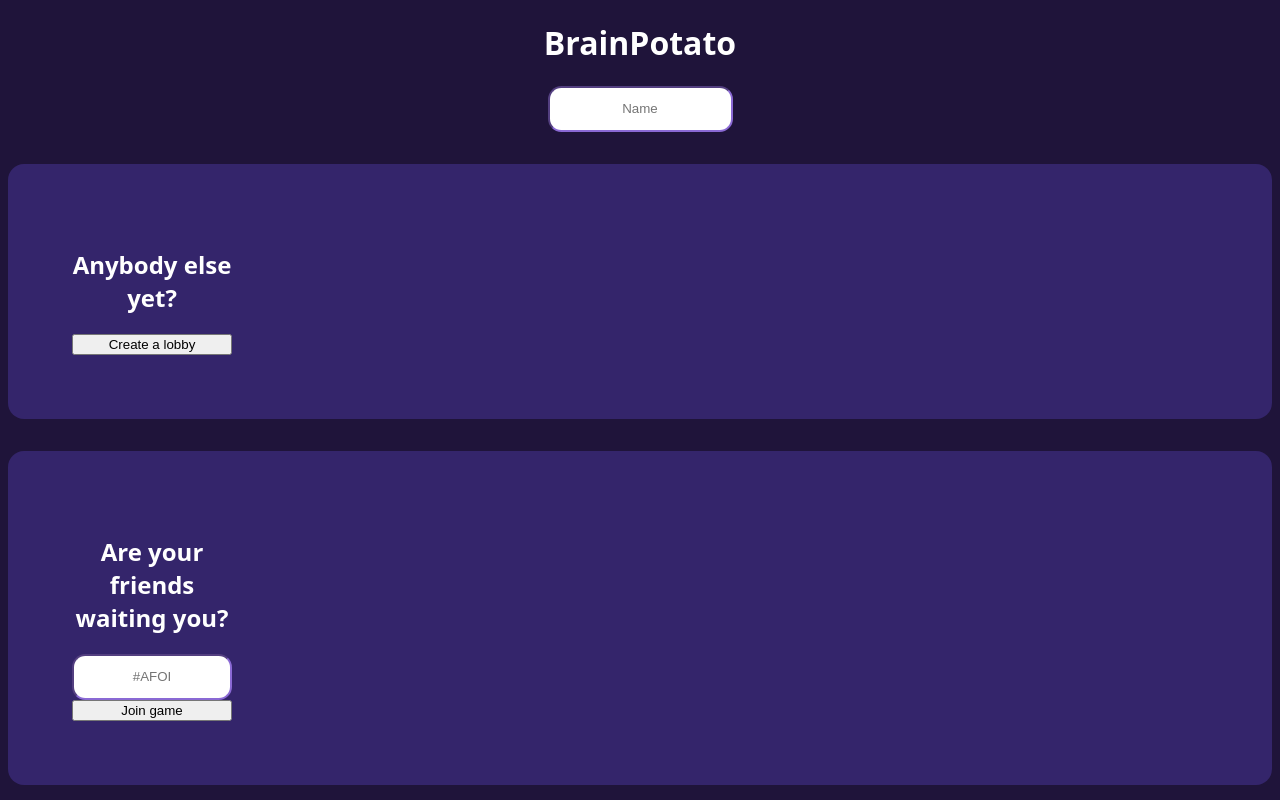
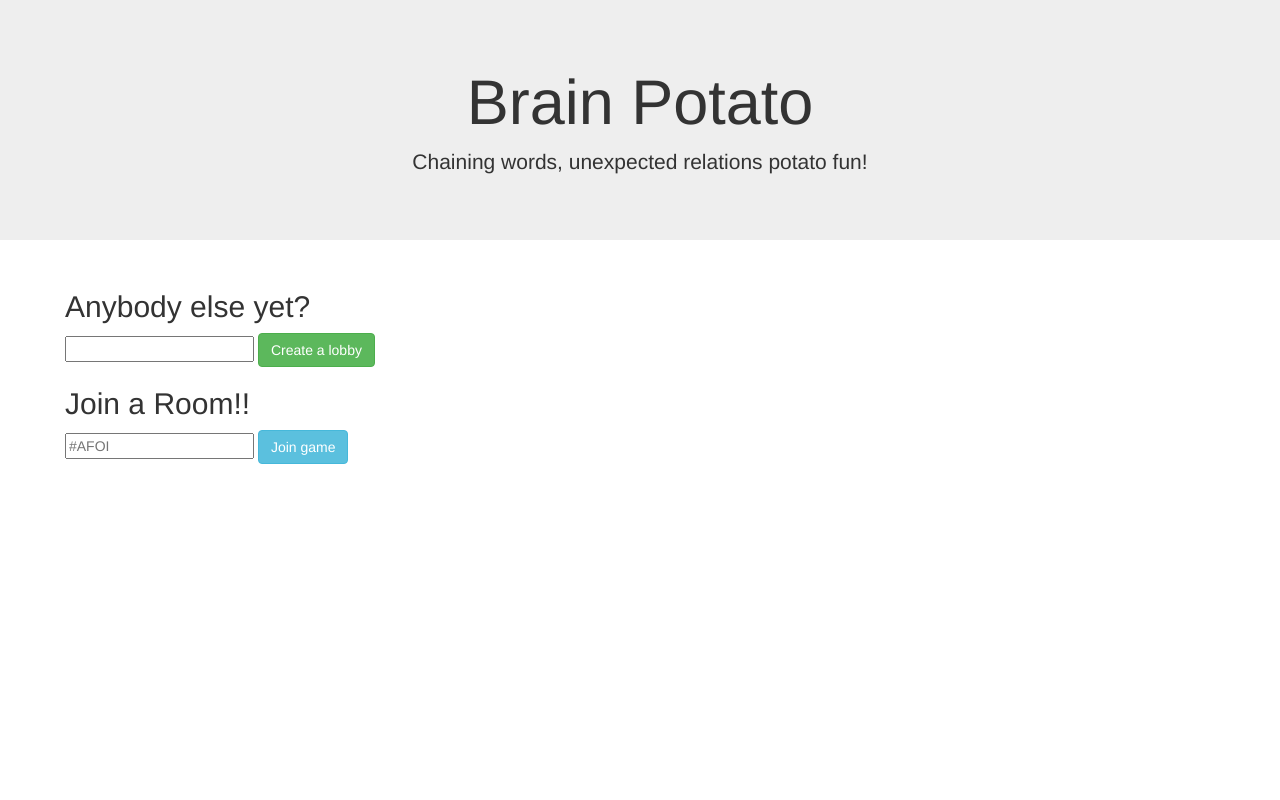
Before and after one commit to DanielDiaz4401/brainpotato, a Django app: page / in a window 1280 px wide. Run offline with Django 4.2, Linux system fonts and the light colour scheme; some libraries are stand-ins or nearby versions.

Commit message:
changed frontend html

```diff
--- a/mysite/templates/mainapp/index.html
+++ b/mysite/templates/mainapp/index.html
@@ -1,17 +1,31 @@
 <!DOCTYPE html>
+<html lang="en">
 <head>
-	<link rel="stylesheet" href="style.css">
+  <title>Bootstrap Example</title>
+  <meta charset="utf-8">
+  <meta name="viewport" content="width=device-width, initial-scale=1">
+  <link rel="stylesheet" href="https://maxcdn.bootstrapcdn.com/bootstrap/3.4.1/css/bootstrap.min.css">
+  <script src="https://ajax.googleapis.com/ajax/libs/jquery/3.6.0/jquery.min.js"></script>
+  <script src="https://maxcdn.bootstrapcdn.com/bootstrap/3.4.1/js/bootstrap.min.js"></script>
 </head>
 <body>
-	<h1>BrainPotato</h1>
-	<input type="text" placeholder="Name">
-	<div class="card" id="card-nova">
-		<h2>Anybody else yet?</h2>
-		<button type="button" id="button-nova">Create a lobby</button>
+
+<div class="jumbotron text-center">
+  <h1>Brain Potato</h1>
+  <p>Chaining words, unexpected relations potato fun! </p>
+</div>
+
+<div class="row" style="float: left; padding-left: 80px;">
+	<form action="/wordinput/" method="post">
+		<div class="column" id="card-nova">
+			<h2>Anybody else yet?</h2>
+			<input id="name" type="text" name="name" value="{{ current_name }}">
+			<button type="submit" class="btn btn-success" id="button-nova" >Create a lobby</button>
+		</div>
+	</form>
+	<div class="column" id="card-join">
+		<h2>Join a Room!!</h2>
+		<input type="text" placeholder="#AFOI">
+		<button type="button" class="btn btn-info" id="button-join">Join game</button>
 	</div>
-	<div class="card" id="card-join">
-		<h2>Are your friends waiting you?</h2>
-		<input type="text" placeholder="#AFOI">
-		<button type="button" id="button-join">Join game</button>
-	</div>
-</body>
+</div>
```
Also changed, not shown: mysite/templates/mainapp/wordinput.html (added).
